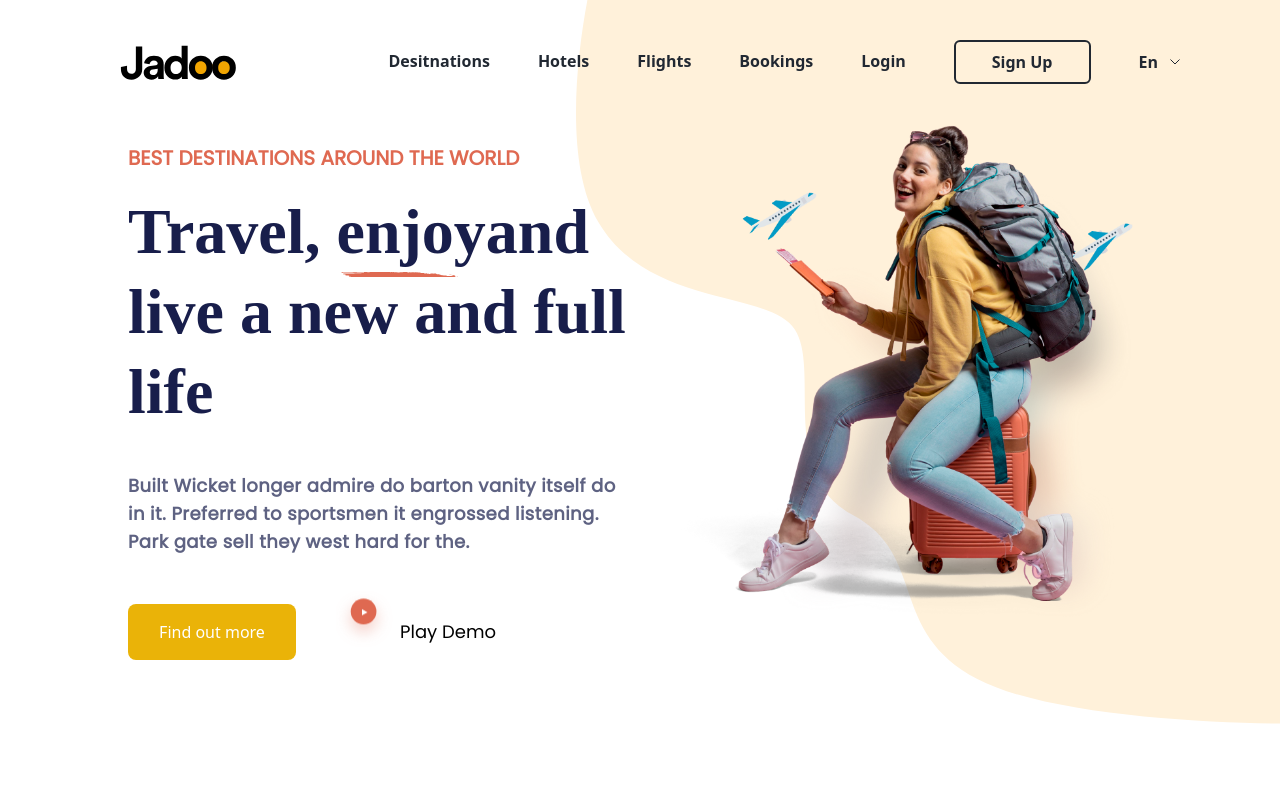
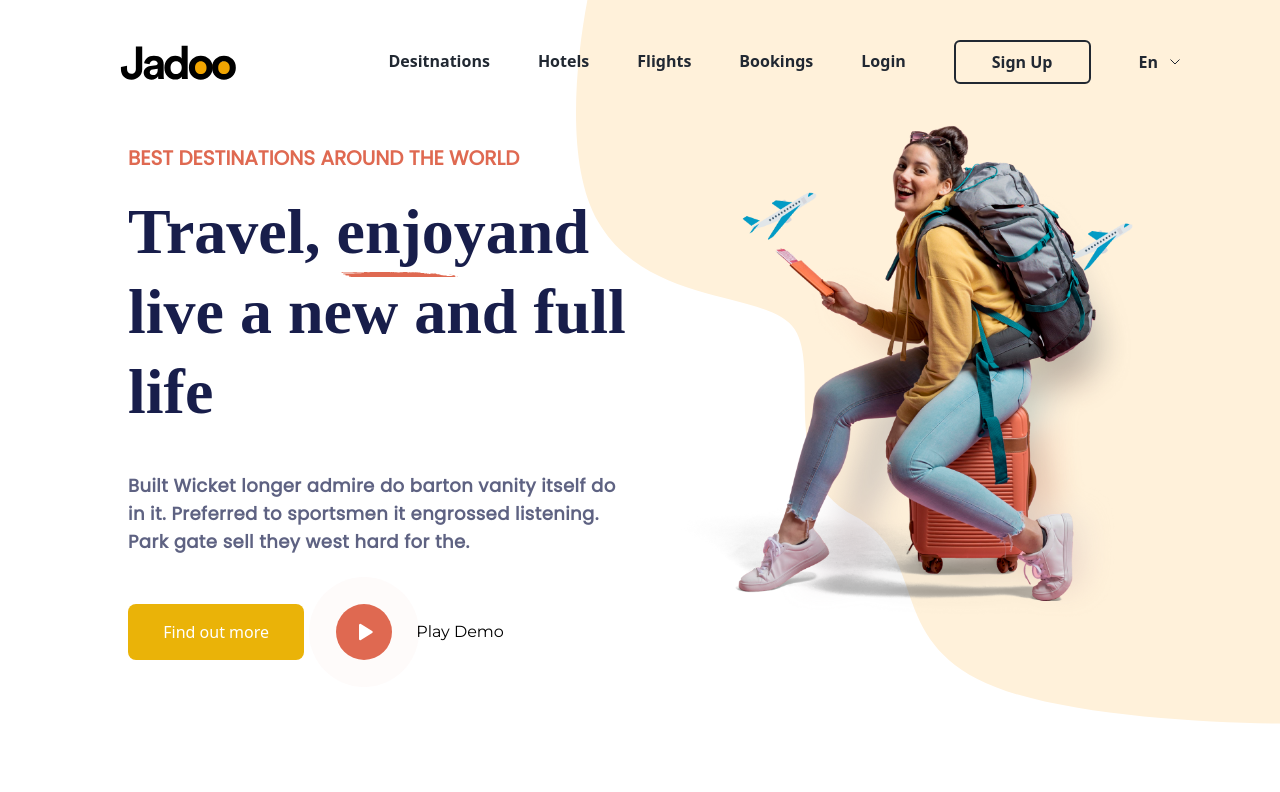
Before and after one commit to sindhueswar/travelling, a React (Create React App) app: page / in a window 1280 px wide. Shown: the top 792 px of the page. Built offline with nearby package versions, Linux system fonts and the light colour scheme; a web font is replaced by a local one.

Commit message:
Update LeftContent.jsx

```diff
--- a/src/components/Templates/Home/HomeHero/LeftContent/LeftContent.jsx
+++ b/src/components/Templates/Home/HomeHero/LeftContent/LeftContent.jsx
@@ -58,33 +58,7 @@ const LeftContent = () => {
             <button className=" bg-yellow-500 hover:scale-105 hover:bg-yellow-400 font-google-sans font-medium text-white text-base  text-center cursor-pointer  rounded-lg mr-4 w-44 h-14 duration-700">
               Find out more
             </button>
-            <button className=" p-2 bg-transparent lg:flex  justify-between hover:xl font-medium text-gray-700 text-lg leading-10  cursor-pointer rounded-lg w-44 h-14  flex items-center ">
-
-            <svg width="122" height="122" viewBox="0 0 122 122" fill="none" xmlns="http://www.w3.org/2000/svg" className="animate-bounce  fill-[#DF6951] ">
-<g filter="url(#filter0_d_1_131)">
-<circle cx="56" cy="41" r="26" fill="#DF6951"/>
-</g>
-<path d="M64 42.5L52.75 48.9952L52.75 36.0048L64 42.5Z" fill="white"/>
-<defs>
-<filter id="filter0_d_1_131" x="0" y="0" width="122" height="122" filterUnits="userSpaceOnUse" colorInterpolationFilters="sRGB">
-<feFlood floodOpacity="0" result="BackgroundImageFix"/>
-<feColorMatrix in="SourceAlpha" type="matrix" values="0 0 0 0 0 0 0 0 0 0 0 0 0 0 0 0 0 0 127 0" result="hardAlpha"/>
-<feOffset dy="15"/>
-<feGaussianBlur stdDeviation="15"/>
-<feColorMatrix type="matrix" values="0 0 0 0 0.87451 0 0 0 0 0.411765 0 0 0 0 0.317647 0 0 0 0.3 0"/>
-<feBlend mode="normal" in2="BackgroundImageFix" result="effect1_dropShadow_1_131"/>
-<feBlend mode="normal" in="SourceGraphic" in2="effect1_dropShadow_1_131" result="shape"/>
-</filter>
-</defs>
-</svg>
-
-              <p className="ml-1 flex flex-wrap content-center whitespace-nowrap font-poppins ">
-              <span className="w-0 h-0 rounded bg-purple-600 absolute top-0 left-0 ease-out duration-500 transition-all group-hover:w-full group-hover:h-full -z-1"></span>
-  <span className="w-full text-black transition-colors duration-300 ease-in-out group-hover:text-white z-10">
-                Play Demo
-               </span>
-              </p>
-            </button>
+           <div class="flex items-center lg:gap-6 gap-3 cursor-pointer"><span class="relative flex h-14 w-14"><span class="animate-ping absolute inline-flex h-full w-full rounded-full  bg-[#DF6951] opacity-75"></span><span class="relative flex justify-center items-center text-white rounded-full h-14 w-14 bg-[#DF6951]"><svg xmlns="http://www.w3.org/2000/svg" width="20" height="20" fill="currentColor" viewBox="0 0 256 256"><path d="M240,128a15.74,15.74,0,0,1-7.6,13.51L88.32,229.65a16,16,0,0,1-16.2.3A15.86,15.86,0,0,1,64,216.13V39.87a15.86,15.86,0,0,1,8.12-13.82,16,16,0,0,1,16.2.3L232.4,114.49A15.74,15.74,0,0,1,240,128Z"></path></svg></span></span><button type="button" class="outline-none border-none hover:text-[#DF6951] hover:scale-110 transition duration-200 ease-in-out">Play Demo</button></div>
           </div>
         </motion.div>
       </div>
```
